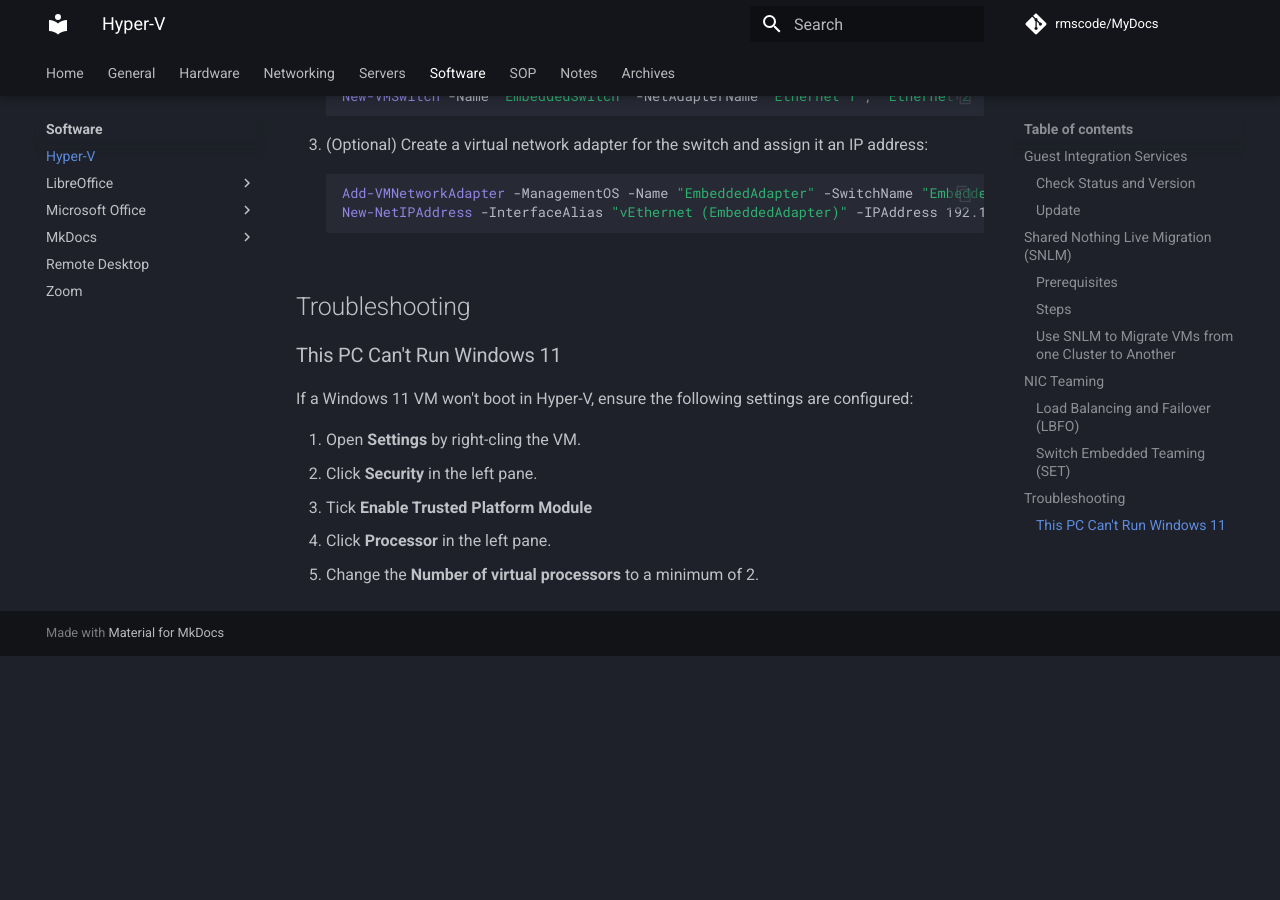
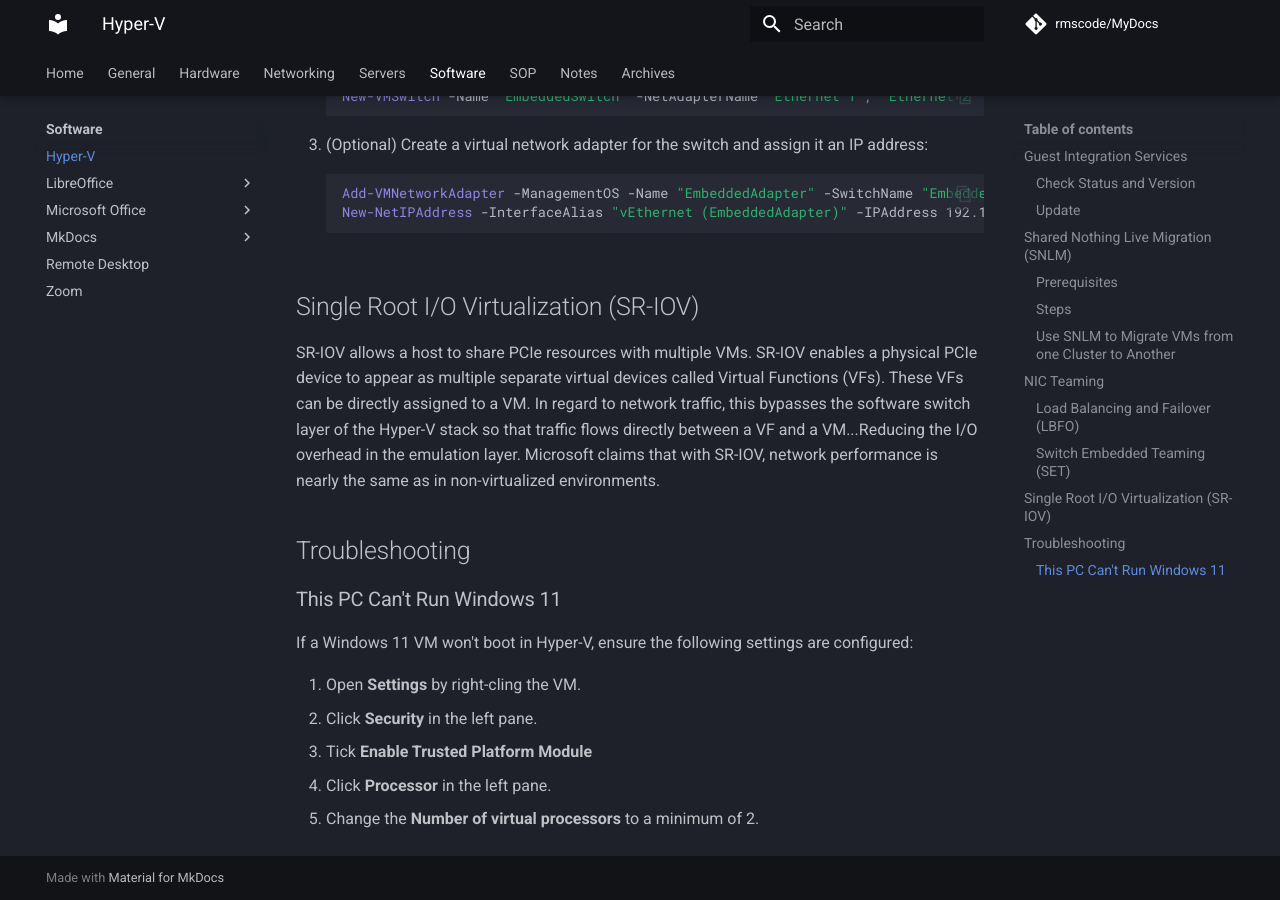
Before and after one commit to rmscode/binary-garden, an MkDocs documentation site: the page built from docs/software/hyper-v.md, in a window 1280 px wide and 900 px high, scrolled down 3369 px. Built offline with MkDocs 1.6.1 and Material for MkDocs 9.7.7, drawn with Linux system fonts in a browser that asks for light colours; comment, search, counter and statistics services are not loaded; before the commit the page ends 4025 px from its top, so only the background shows below that.

Commit message:
Docs: Add SR-IOV section to Hyper-V
Just a technical overview. No actual steps to configure.

````diff
--- a/docs/software/hyper-v.md
+++ b/docs/software/hyper-v.md
@@ -118,6 +118,10 @@
         New-NetIPAddress -InterfaceAlias "vEthernet (EmbeddedAdapter)" -IPAddress 192.168.1.15 -PrefixLength 24 -DefaultGateway 192.168.1.1
         ```
 
+## Single Root I/O Virtualization (SR-IOV)
+
+SR-IOV allows a host to share PCIe resources with multiple VMs. SR-IOV enables a physical PCIe device to appear as multiple separate virtual devices called Virtual Functions (VFs). These VFs can be directly assigned to a VM. In regard to network traffic, this bypasses the software switch layer of the Hyper-V stack so that traffic flows directly between a VF and a VM...Reducing the I/O overhead in the emulation layer. Microsoft claims that with SR-IOV, network performance is nearly the same as in non-virtualized environments.
+
 ## Troubleshooting
 
 ### This PC Can't Run Windows 11
````
